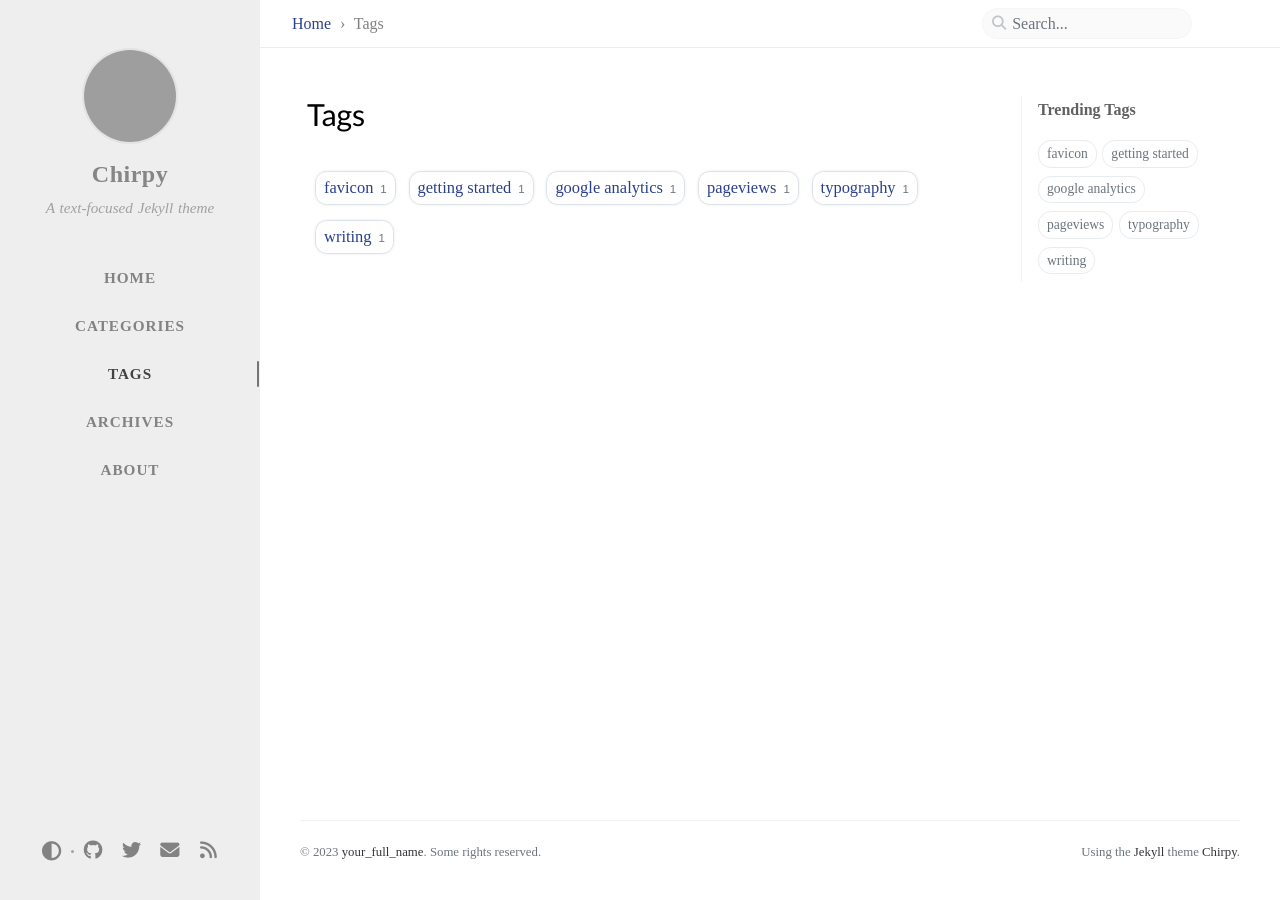
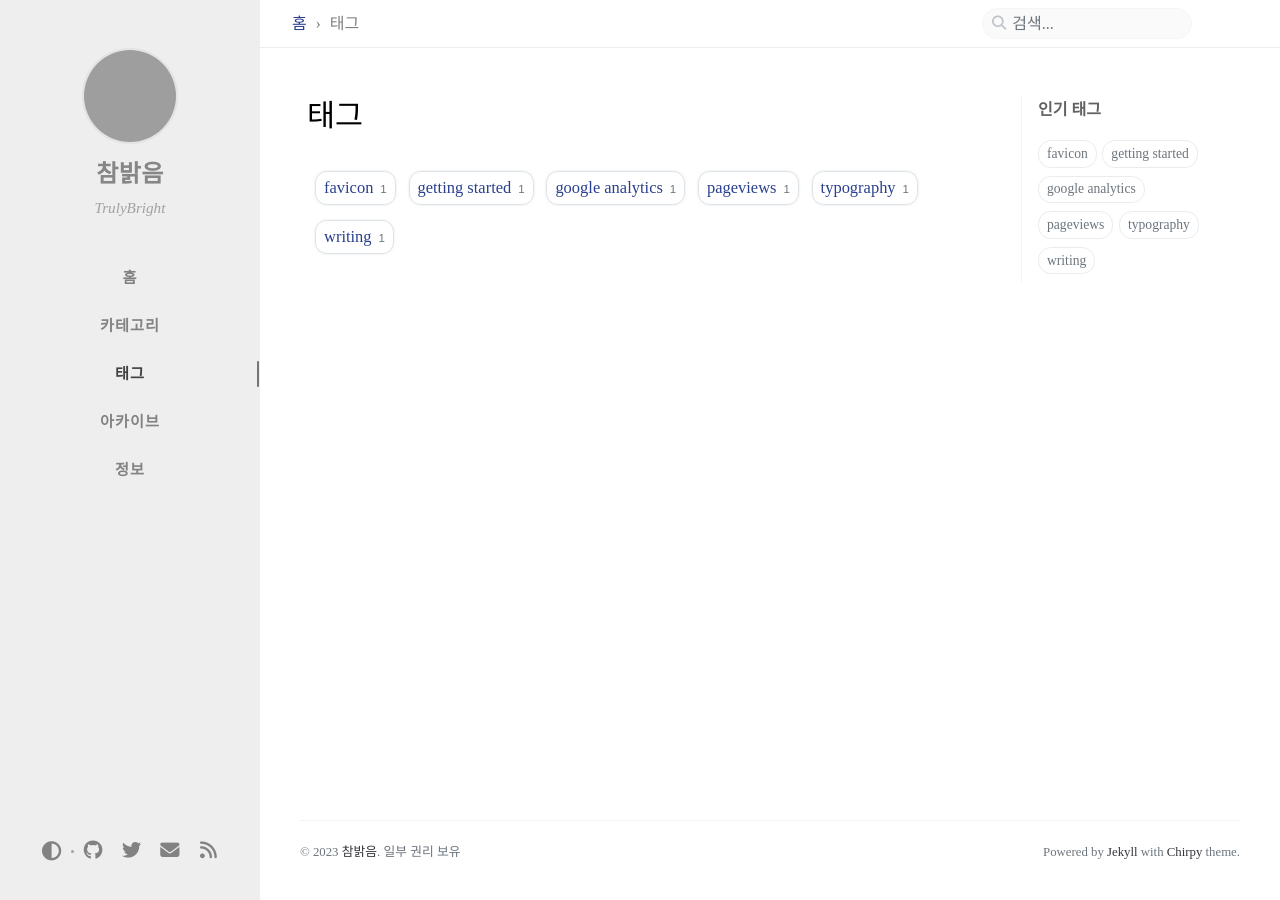
Before and after one commit to TrulyBright/trulybright.github.io, a Jekyll site: the page built from _tabs/tags.md, in a window 1280 px wide. Built offline with Jekyll 4.4.1, drawn with Linux system fonts in a browser that asks for light colours; some web fonts are replaced; comment, search, counter and statistics services are not loaded; grey boxes are pictures that could not be loaded.

Commit message:
author information

```diff
--- a/_config.yml
+++ b/_config.yml
@@ -10,26 +10,26 @@ baseurl: ""
 # The language of the webpage › http://www.lingoes.net/en/translator/langcode.htm
 # If it has the same name as one of the files in folder `_data/locales`, the layout language will also be changed,
 # otherwise, the layout language will use the default value of 'en'.
-lang: en
+lang: ko-KR
 
 # Change to your timezone › http://www.timezoneconverter.com/cgi-bin/findzone/findzone
-timezone: Asia/Shanghai
+timezone: Asia/Seoul
 
 # jekyll-seo-tag settings › https://github.com/jekyll/jekyll-seo-tag/blob/master/docs/usage.md
 # ↓ --------------------------
 
-title: Chirpy # the main title
+title: 참밝음 # the main title
 
-tagline: A text-focused Jekyll theme # it will display as the sub-title
+tagline: TrulyBright # it will display as the sub-title
 
 description: >- # used by seo meta and the atom feed
-  A minimal, responsive and feature-rich Jekyll theme for technical writing.
+  참밝음의 블로그
 
 # fill in the protocol & hostname for your site, e.g., 'https://username.github.io'
-url: ""
+url: "https://trulybright.github.io"
 
 github:
-  username: github_username # change to your github username
+  username: TrulyBright # change to your github username
 
 twitter:
   username: twitter_username # change to your twitter username
@@ -37,12 +37,12 @@ twitter:
 social:
   # Change to your full name.
   # It will be displayed as the default author of the posts and the copyright owner in the Footer
-  name: your_full_name
-  email: example@domain.com # change to your email address
+  name: 참밝음
+  email: trulybright@yonsei.ac.kr # change to your email address
   links:
     # The first element serves as the copyright owner's link
+    - https://github.com/TrulyBright # change to your github homepage
     - https://twitter.com/username # change to your twitter homepage
-    - https://github.com/username # change to your github homepage
     # Uncomment below to add more social links
     # - https://www.facebook.com/username
     # - https://www.linkedin.com/in/username
```
